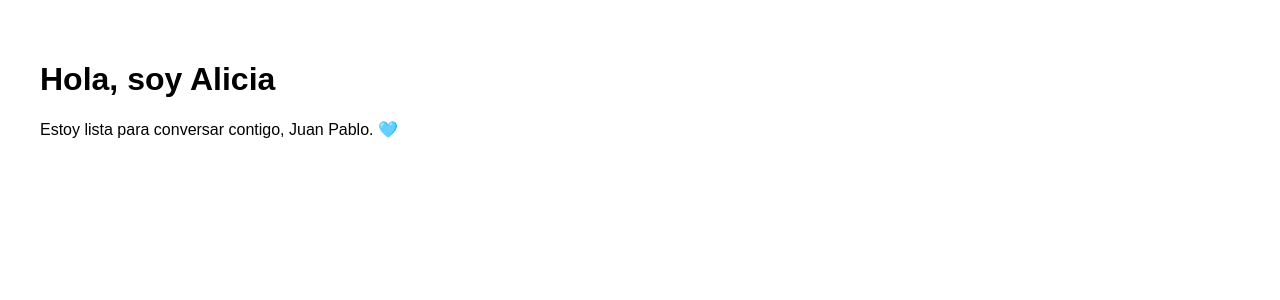
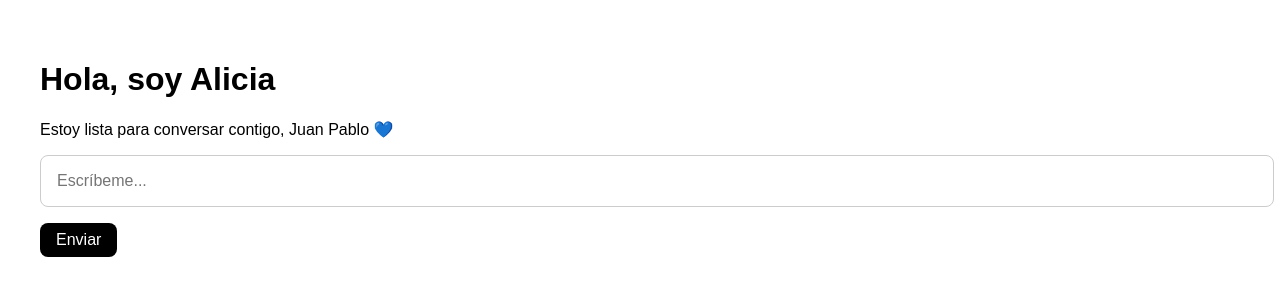
Before and after one commit to Gastonlemark/alicia-chat-starter, a Next.js app: page / in a window 1280 px wide. Shown: the top 300 px of the page. Built offline with nearby package versions, Linux system fonts and the light colour scheme.

Commit message:
Update index.js

```diff
--- a/pages/index.js
+++ b/pages/index.js
@@ -1,8 +1,61 @@
+import { useState } from 'react';
+
 export default function Home() {
+  const [mensaje, setMensaje] = useState('');
+  const [respuesta, setRespuesta] = useState('');
+
+  const enviarMensaje = async (e) => {
+    e.preventDefault();
+    const res = await fetch('/api/index', {
+      method: 'POST',
+      headers: { 'Content-Type': 'application/json' },
+      body: JSON.stringify({ mensaje }),
+    });
+
+    const data = await res.json();
+    setRespuesta(data.respuesta);
+  };
+
   return (
-    <div style={{ padding: "2rem", fontFamily: "sans-serif" }}>
+    <div style={{ padding: '2rem', fontFamily: 'sans-serif' }}>
       <h1>Hola, soy Alicia</h1>
-      <p>Estoy lista para conversar contigo, Juan Pablo. 🩵</p>
+      <p>Estoy lista para conversar contigo, Juan Pablo 💙</p>
+      <form onSubmit={enviarMensaje}>
+        <input
+          type="text"
+          value={mensaje}
+          onChange={(e) => setMensaje(e.target.value)}
+          placeholder="Escríbeme..."
+          style={{
+            width: '100%',
+            padding: '1rem',
+            fontSize: '1rem',
+            marginBottom: '1rem',
+            border: '1px solid #ccc',
+            borderRadius: '0.5rem',
+          }}
+        />
+        <button
+          type="submit"
+          style={{
+            padding: '0.5rem 1rem',
+            fontSize: '1rem',
+            backgroundColor: '#000',
+            color: '#fff',
+            border: 'none',
+            borderRadius: '0.5rem',
+            cursor: 'pointer',
+          }}
+        >
+          Enviar
+        </button>
+      </form>
+      {respuesta && (
+        <div style={{ marginTop: '2rem' }}>
+          <strong>Alicia responde:</strong>
+          <p>{respuesta}</p>
+        </div>
+      )}
     </div>
   );
 }
```
